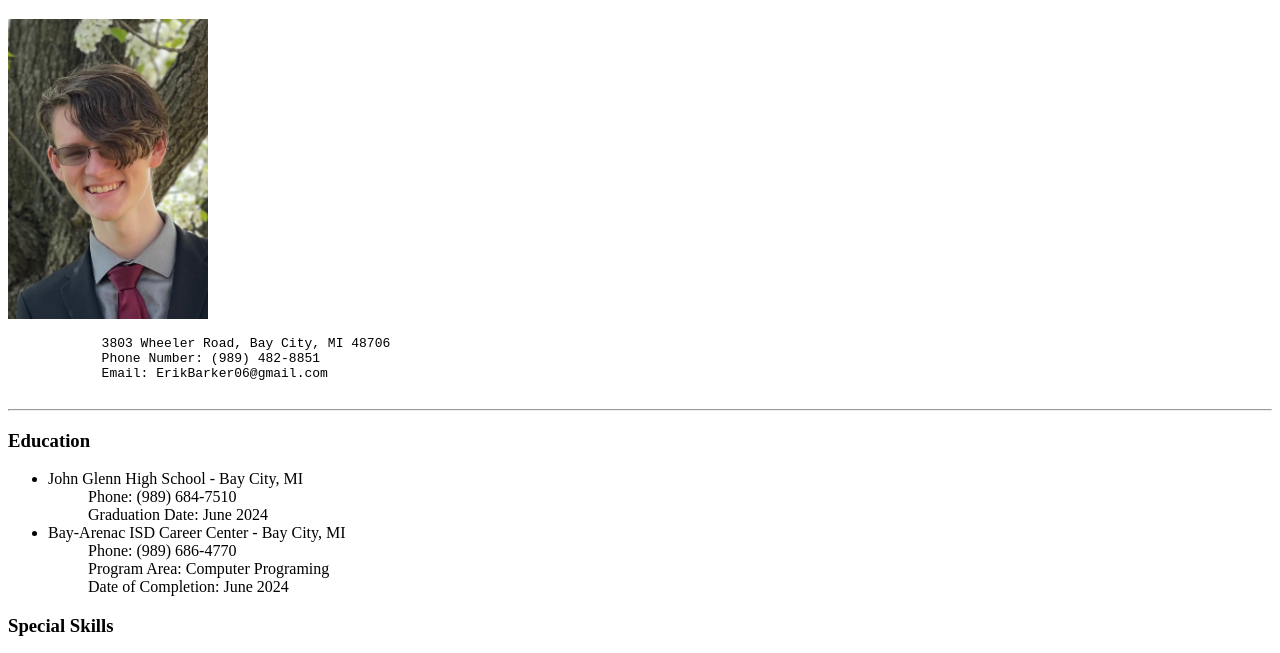
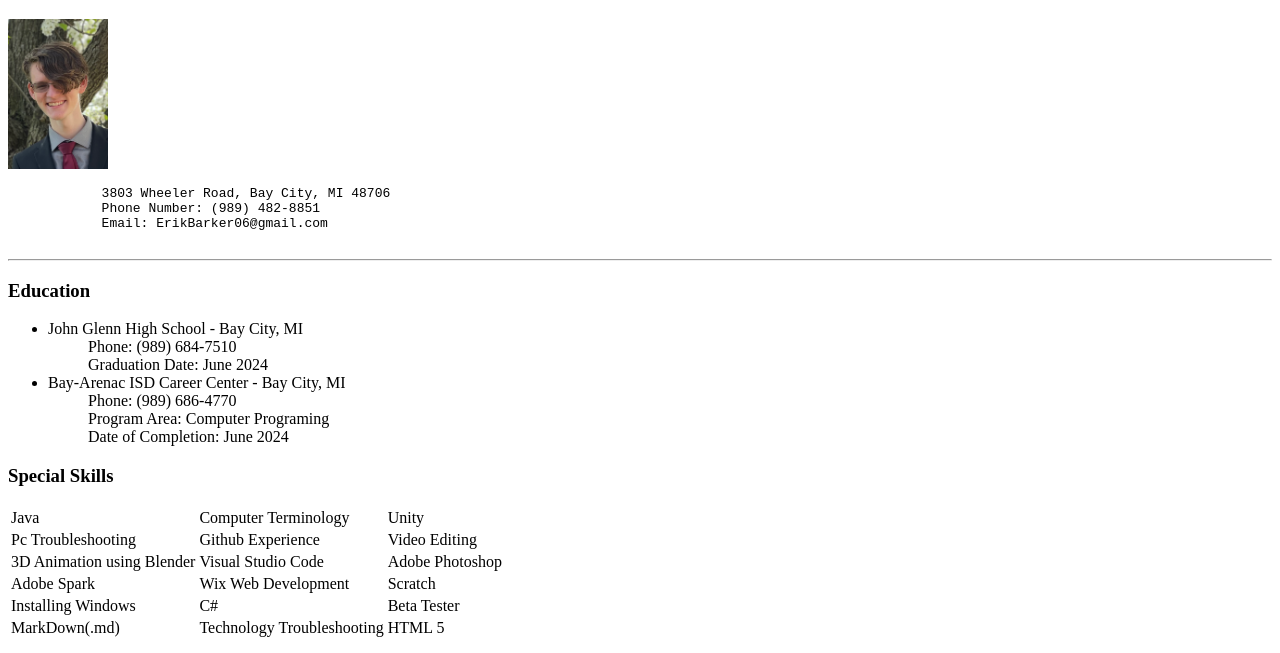
Before and after one commit to ErikBarker/erikbarker.github.io, a plain HTML site: page 1-2/index.html in a window 1280 px wide. Shown: the part 61-714 px from the top of the page. Drawn offline with Linux system fonts and the light colour scheme.

Commit message:
Update index.html

```diff
--- a/1-2/index.html
+++ b/1-2/index.html
@@ -9,7 +9,7 @@
         <h1>
             Erik Barker
         </h1>
-        <img src="../images/self_photo-erikbarker.jpg" alt="Erik_Barker_img" style="width: 200px;height: 300px;">
+        <img src="../images/self_photo-erikbarker.jpg" alt="Erik_Barker_img" style="width: 100px;height: 150px;">
         <pre>
             3803 Wheeler Road, Bay City, MI 48706
             Phone Number: (989) 482-8851
```
